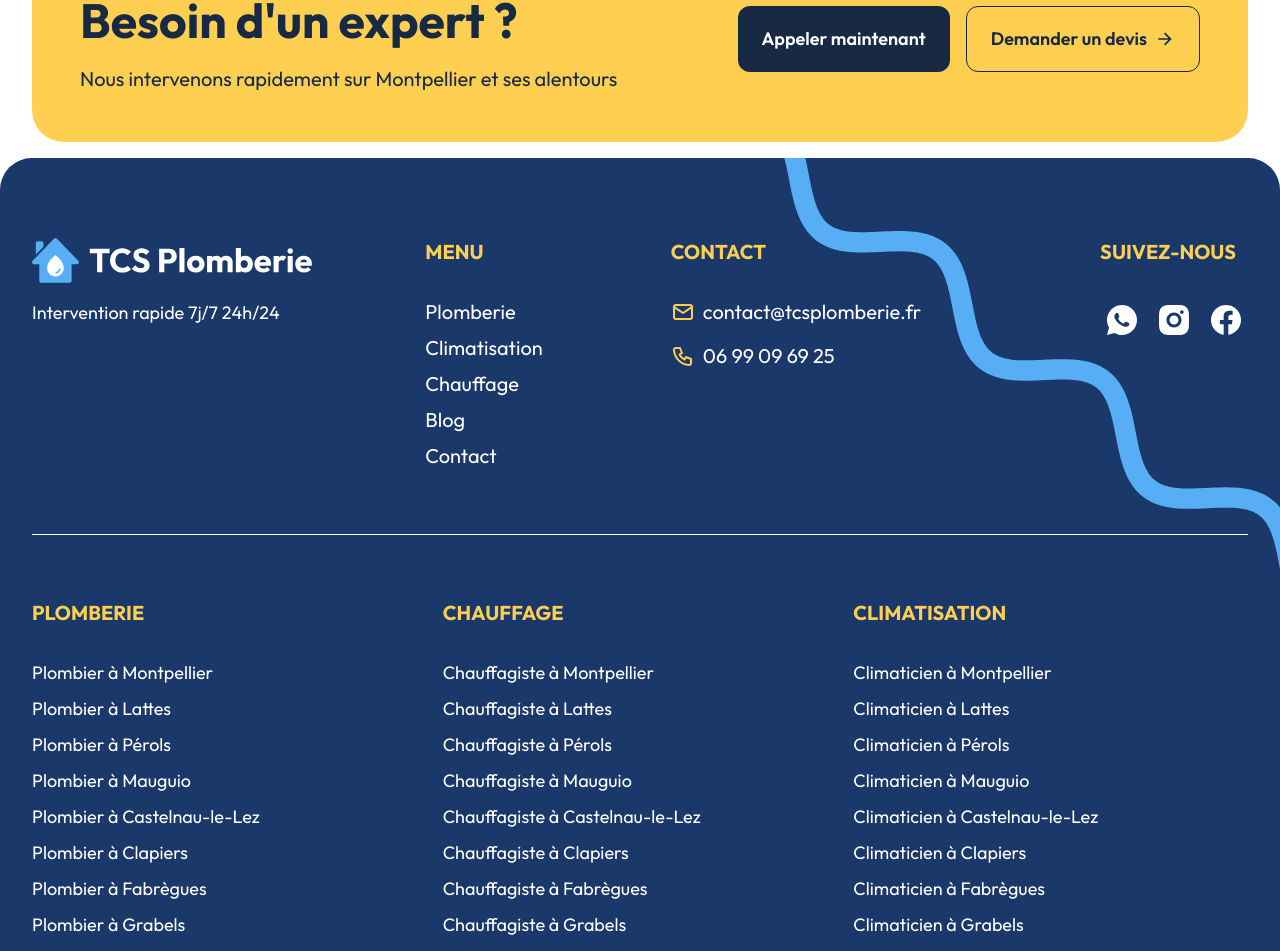
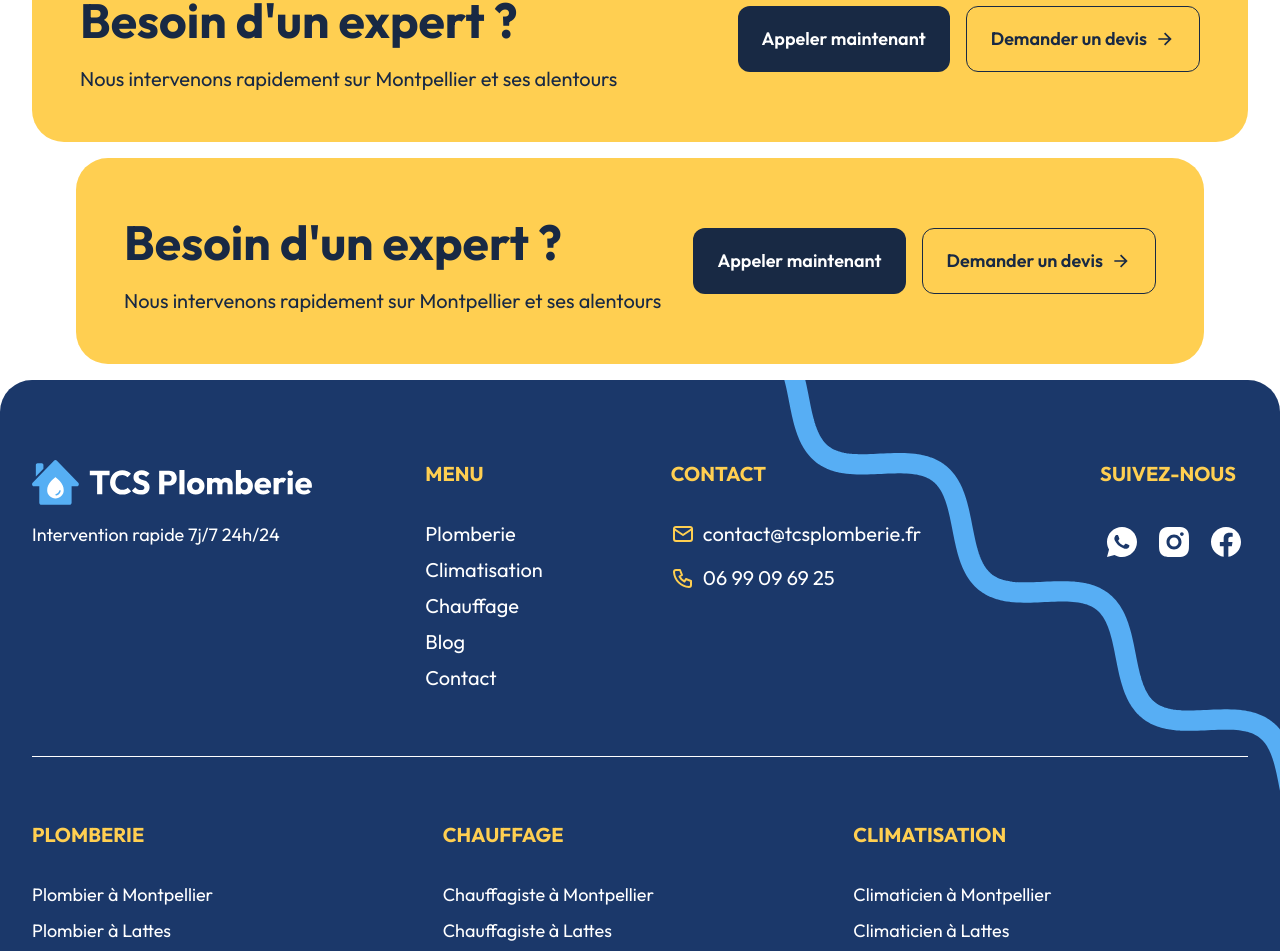
Before and after one commit to DylannDev/tcs-plomberie, a Next.js app: page / in a window 1280 px wide. Shown: the part 6040-6991 px from the top of the page. Built offline with nearby package versions, Linux system fonts and the light colour scheme.

Commit message:
🚧 Add CTA pre-footer in layout of app

```diff
--- a/src/app/layout.tsx
+++ b/src/app/layout.tsx
@@ -3,6 +3,8 @@ import "./globals.css";
 import { Navbar } from "../components/layout/navbar";
 import { Footer } from "../components/layout/footer";
 import faqSchema from "../lib/schema/faqSchema";
+import { Section } from "../components/ui/section";
+import { PreFooter } from "../components/sections/pre-footer";
 
 export const metadata: Metadata = {
   title:
@@ -41,6 +43,9 @@ export default function RootLayout({
         <Navbar />
         <div className="flex flex-col min-h-screen w-full">
           <div className="flex-grow">{children}</div>
+          <Section size="large">
+            <PreFooter />
+          </Section>
           <Footer />
         </div>
       </body>
```
